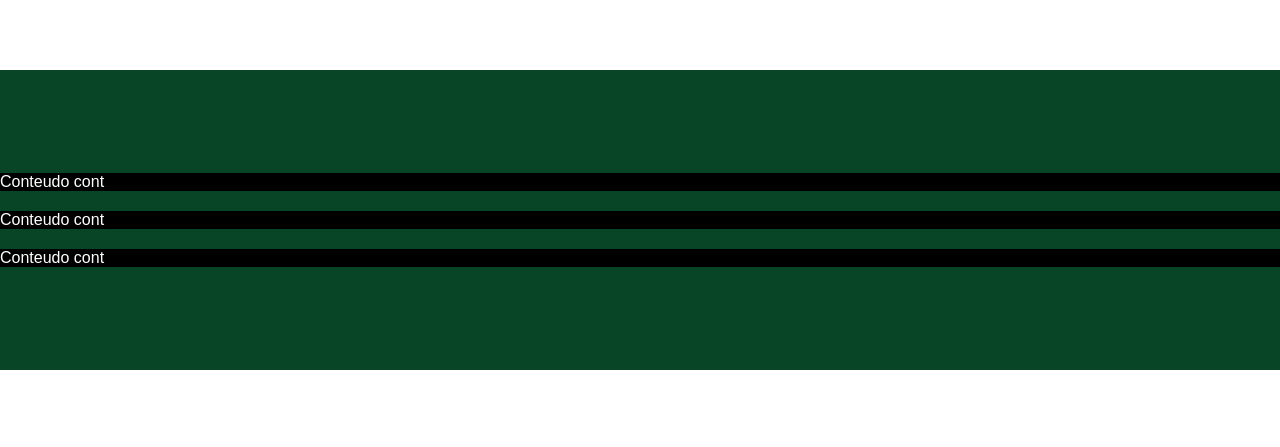
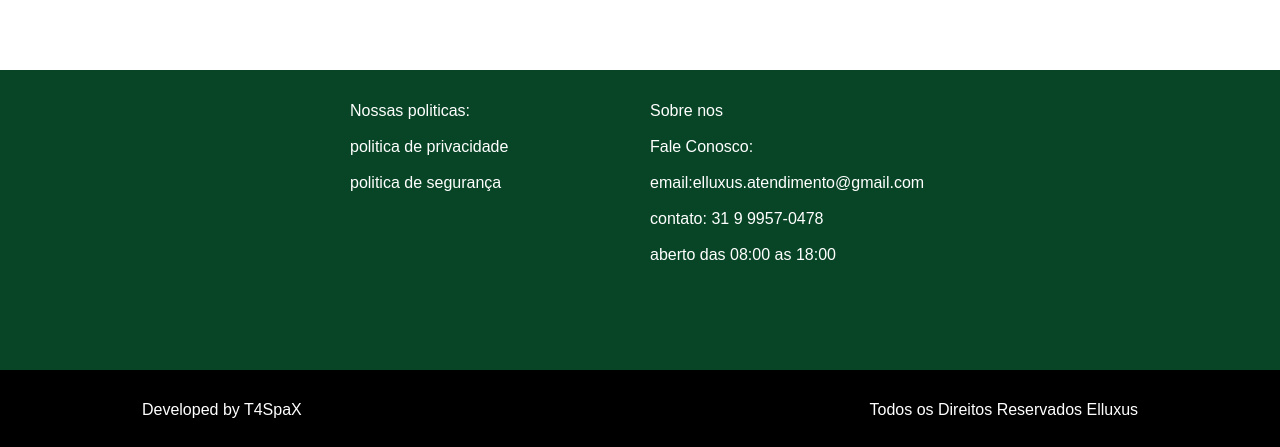
Before and after one commit to T4SpaX/LandPage_ContactForm_Model-001, a Next.js app: page /Home in a window 1280 px wide. Shown: the part 2188-2635 px from the top of the page. Before the commit the page ends 2558 px from the top, so only its background shows below. Built offline with nearby package versions, Linux system fonts and the light colour scheme.

Commit message:
First Commit elluxus landing page

```diff
--- a/layout/Footer.js
+++ b/layout/Footer.js
@@ -1,23 +1,39 @@
-import React from 'react'
-import Image from 'next/image'
+import React from 'react';
+import Image from 'next/image';
+import Link from 'next/link';
 import * as C from '../Styles/layout_Styles/Footer_Style.js';
 
 const FooterDiv = ()=>{
   return (
+    <>
     <C.Container>
       <C.Content>
-        Conteudo
-        cont
+        <div>
+          Nossas politicas:<br/><br/>
+          <C.Anchor>politica de privacidade</C.Anchor><br/><br/>
+          <C.Anchor>politica de segurança</C.Anchor><br/>
+        </div>
       </C.Content>
       <C.Content>
-        Conteudo
-        cont
-      </C.Content>
-      <C.Content>
-        Conteudo
-        cont
+        <div>
+          <C.Anchor>Sobre nos</C.Anchor><br/><br/>
+          Fale Conosco:<br/><br/>
+          email:
+          <C.Anchor href="https://elluxus.atendimento@gmail.com">elluxus.atendimento@gmail.com</C.Anchor><br/><br/>
+          contato:<C.Anchor href="https://wa.me/5531999570478" type="_blank" > 31 9 9957-0478</C.Anchor><br/><br/>
+          aberto das 08:00 as 18:00
+        </div>
       </C.Content>
     </C.Container>
+    <C.Subcontent>
+      <div>
+        <C.Anchor href="https://github.com/T4SpaX">
+          Developed by T4SpaX
+        </C.Anchor>
+      </div><br/>
+      <div>Todos os Direitos Reservados Elluxus</div>
+    </C.Subcontent>
+    </>
   )
 }
 
--- a/layout/Section.js
+++ b/layout/Section.js
@@ -4,7 +4,7 @@ import Image from 'next/image.js';
 import * as C from '../styles/layout_Styles/Section_style';
 
 export const Section = (
-  {color,height,text,title,subTitle,reverb,box}
+  {color,height,text,title,subTitle,reverb,box,img,alt}
   ) => {
   return (
     <C.Container style={{
@@ -26,12 +26,13 @@ export const Section = (
         {color=='#084526' ? '' :
         <C.SubContent>
           <Image
-            src='/imgs/mva.jpg'
+            src={img}
             objectFit={'cover'}
             layout='fill'
             style={{position:'relative',
               borderRadius:'2px'
             }}
+            alt={alt}
           />
         </C.SubContent>}
       </C.Content>
--- a/layout/sliderdiv.js
+++ b/layout/sliderdiv.js
@@ -16,6 +16,7 @@ export const SliderDiv = ({title,wtsappButton,height}) => {
               objectFit={'cover'}
               layout='fill'
               priority
+              alt="Imagem de ambiente por vidros"
               />
         </span>
         <C.Title>{title}</C.Title>
@@ -39,7 +40,7 @@ export const SliderDiv = ({title,wtsappButton,height}) => {
                 }}>Entre em Contato</C.Anchor>
             </Link>
             </div> :
-              <C.Anchor href='https://wa.me/553186713679'
+              <C.Anchor href='https://wa.me/5531999570478'
                 style={{
                   background: '#084923',
                   width:'165px',}}>
--- a/pages/Home.js
+++ b/pages/Home.js
@@ -16,6 +16,8 @@ export default function Home() {
     <div className={styles.container}>
       <Head>
         <title>Elluxus | Vidraçaria Online para você</title>
+        <meta property="Description" content="Vidraçaria Elluxus ,Vidros e aluminio
+        MVA e mais, fazemos instalaçoes ou compre seu produto , o melhor em Vidros para Você" />
         <meta property="og:title" content="Vidraçaria Elluxus" />
         <meta property="og:url" content="elluxus.com/" />
         <meta property="og:locale" content="pt_br" />
@@ -23,25 +25,30 @@ export default function Home() {
       </Head>
       <Nav_bar/>
       <SliderDiv
-        title={'Encontre o melhor do seu Reflexo Aqui'}
+        title={'Encontre o melhor em Vidros Aqui e Faça seu Orçamento !!'}
       />
       <C.Main>
         <Section color='white'
-          title='O melhor MVA'
-          subTitle='é aqui mesmo o melhor MVA'
-          text='lorem ipsum dolor color art live them.'
+          title='Sua vidraçaria Online aqui'
+          subTitle='transparencia e simplicidade'
+          text='Faça um orçamento conosco via whatsapp ou email rapido atendimento e tire suas duvidas conosco!'
+          img={'/imgs/vidracaria-1.jpg'}
+          alt="imagem de ambiente e reflexos em vidros"
           reverb
           box
         />
-          <Section color='#084526' height={300}
-            title='faça seu orcamento com agente agora !! e sem compromisso'
-            subTitle={'Sabia que o MVA e melhor que o MDF?'}
-            text='lorem ipsum dolor colr art live htne'
-          />
+        <Section color='#084526' height={300}
+          title='faça seu orcamento com agente agora !! e sem compromisso'
+          subTitle={'Sabia que o MVA e melhor que o MDF?'}
+          text='lorem ipsum dolor colr art live htne'
+        />
         <Section color='white'
-          title='Sua vidraçaria aqui'
-          subTitle='transparencia e simplicidade'
-          text='lorem ipsum dolor cross rigid thor'
+          title='O melhor do MVA'
+          subTitle='Saiba porque o MVA e melhor que o MDF'
+          text='Instalacões em MVA vidro e aluminio onde o MVA substitui o MDF
+          duram muito mais tempo para você alem de preservar o meio ambiente!'
+          img={'/imgs/mva.jpg'}
+          alt="imagem de um MVA - Moveis em vidro e aluminio"
           reverb
           box
         />
--- a/pages/Products.js
+++ b/pages/Products.js
@@ -16,7 +16,7 @@ const Products = () => {
     </Head>
     <Nav_bar/>
     <C.Main white>
-      Products
+      Em Breve !
     </C.Main>
     <FooterDiv/>
     </>
--- a/pages/Services.js
+++ b/pages/Services.js
@@ -17,7 +17,7 @@ function Services() {
     </Head>
     <Nav_bar/>
     <C.Main white>
-      Services
+      Em breve !
     </C.Main>
     <FooterDiv/>
     </div>
--- a/styles/layout_Styles/Footer_Style.js
+++ b/styles/layout_Styles/Footer_Style.js
@@ -6,11 +6,30 @@ export const Container = styled.footer`
   padding: 2rem 0;
   background: #084526;
   height: 300px;
-  flex-direction:column;
+  flex-direction:row;
   gap:20px;
   justify-content: center;
 `
 
 export const Content = styled.div`
+  width: 280px;
+  align-items: center;
+  justify-content:center;
+  font-family:sans-serif;
+`
+export const Subcontent = styled.div`
   background: black;
+  display:flex;
+  color:white;
+  height: 80px;
+  justify-content:space-around;
+  align-items: center;
 `
+export const Anchor = styled.a`
+  margin-bottom: 4px;
+  justify-content: space-around;
+  cursor: pointer;
+  &:hover{
+    color: #084;
+  }
+`
--- a/styles/layout_Styles/Section_style.js
+++ b/styles/layout_Styles/Section_style.js
@@ -24,7 +24,7 @@ export const Content = styled.div`
 export const SubContent =styled.div`
   box-shadow: 4px 5px 0px gray;
   height: 300px;
-  width: 400px;
+  width: 800px;
   border-radius: 2px;
   justify-content: space-between;
   background:white;
--- a/styles/pages_Styles/Contact_style.js
+++ b/styles/pages_Styles/Contact_style.js
@@ -22,7 +22,7 @@ export const TitlePage = styled.h1`
   text-align: center;
   padding:0px 3rem ;
   font-family: sans-serif;
-  color: #000312;
+  color: #4d4d4d;
 `
 
 export const Footer = styled.footer`
```
